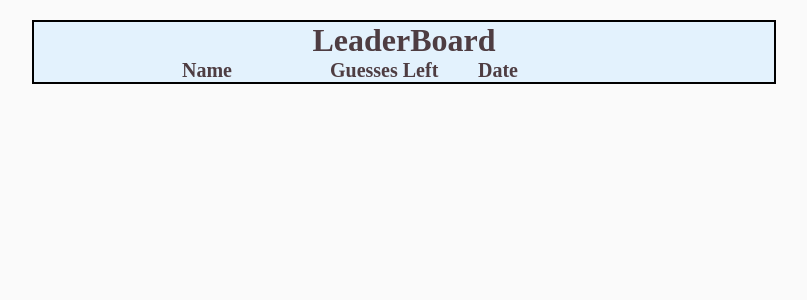
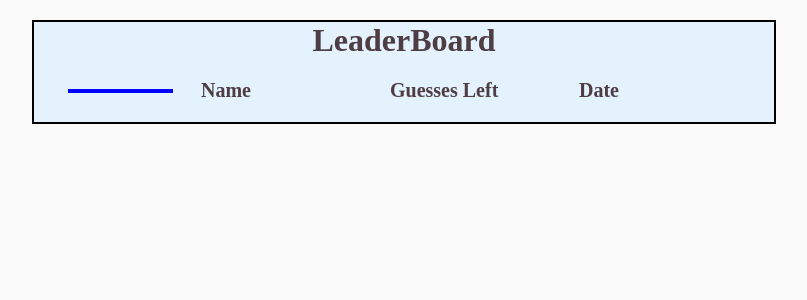
Before and after one commit to ajclose/week-five-project, a Node project: template views/leaderboard.mustache in a window 1280 px wide. Shown: the top 300 px of the page, without its empty margins (236-1043 px from the left). Run offline with Node 20 templates, Linux system fonts and the light colour scheme; the template is opened without the code that fills it: most values are stand-ins (such as "Sample title", 1, 10 or a date in 2020).

Commit message:
Style layout of leaders on leaderboard page

```diff
--- a/public/css/main.css
+++ b/public/css/main.css
@@ -12,8 +12,7 @@ body {
 }
 
 img {
-  max-width: 100%;
-  max-height: 100%;
+  width: 100%;
 }
 
 .container {
@@ -74,36 +73,42 @@ img {
 .headers {
   display: flex;
   width: 100%;
-}
-
-.header {
-  flex-basis: 20%;
+  align-items: center;
+  justify-content: space-around;
+  padding: 20px;
+  font-size: 20px;
   font-weight: bold;
-  font-size: 20px;
 }
 
 .leader {
   display: flex;
   align-items: center;
+  justify-content: space-around;
   width: 100%;
   padding: 20px;
+  font-size: 18px;
+  border: solid;
+  height: 100px;
+  overflow: hidden;
+  margin: 20px 0;
 }
 
 .leader-image {
-  flex-basis: 20%;
-  height: 100px;
+  flex-basis: 15%;
+  border: 2px solid blue;
   display: flex;
   justify-content: center;
+  align-items: center;
 }
 
 .leader-name {
-  flex-basis: 20%;
+  flex-basis: 23%;
 }
 
 .leader-guesses {
-  flex-basis: 20%;
+  flex-basis: 23%;
 }
 
 .leader-date {
-  flex-basis: 20%;
+  flex-basis: 23%;
 }
--- a/views/leaderboard.mustache
+++ b/views/leaderboard.mustache
@@ -9,24 +9,25 @@
     <div class="container">
       <h1>LeaderBoard</h1>
       <div class="headers">
-        <div class="header">
+        <div class="leader-image">
 
         </div>
-        <div class="header">
+        <div class="leader-name">
           Name
         </div>
-        <div class="header">
+        <div class="leader-guesses">
           Guesses Left
         </div>
-        <div class="header">
+        <div class="leader-date">
           Date
         </div>
       </div>
       {{#leaders}}
       <div class="leader">
         <div class="leader-image">
-          <img src="{{image}}" alt="">
+                  <img class="leader-image" src="{{image}}" alt="">
         </div>
+
         <div class="leader-name">
           {{name}}
         </div>
```
